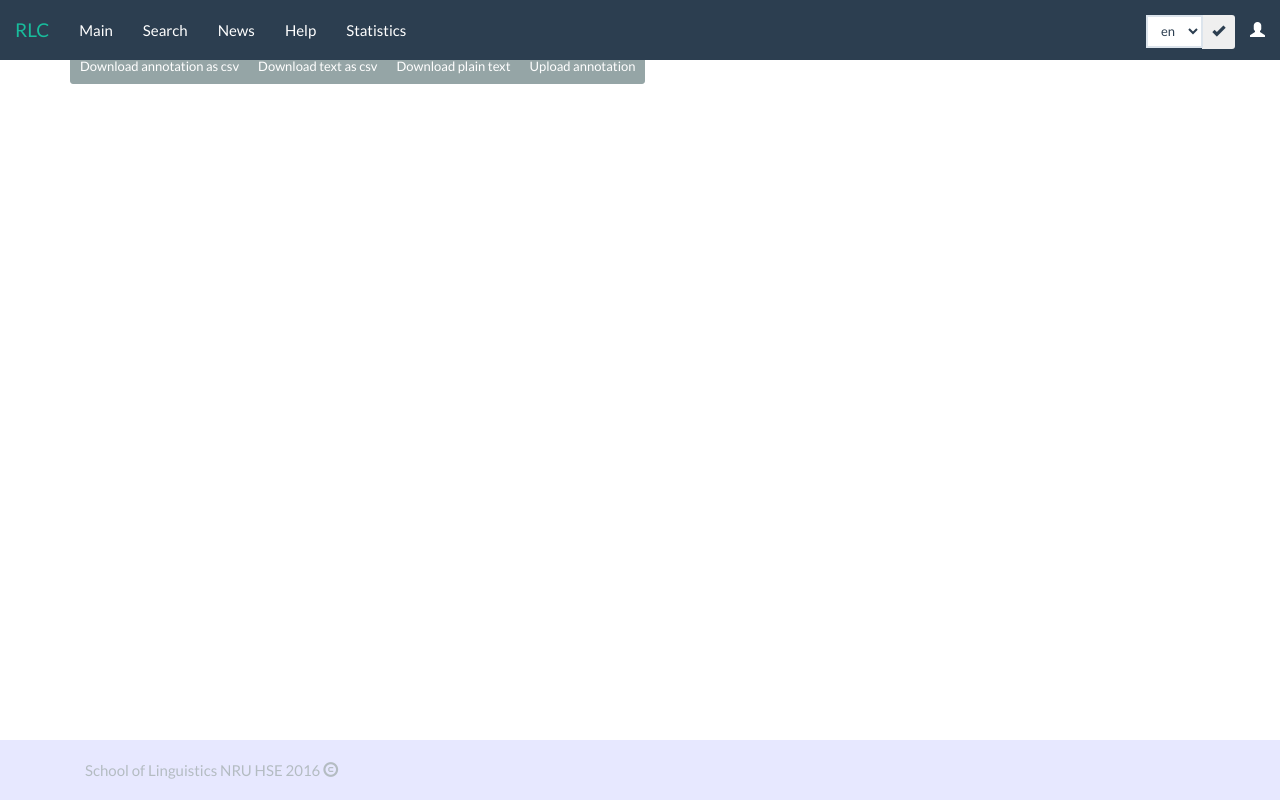
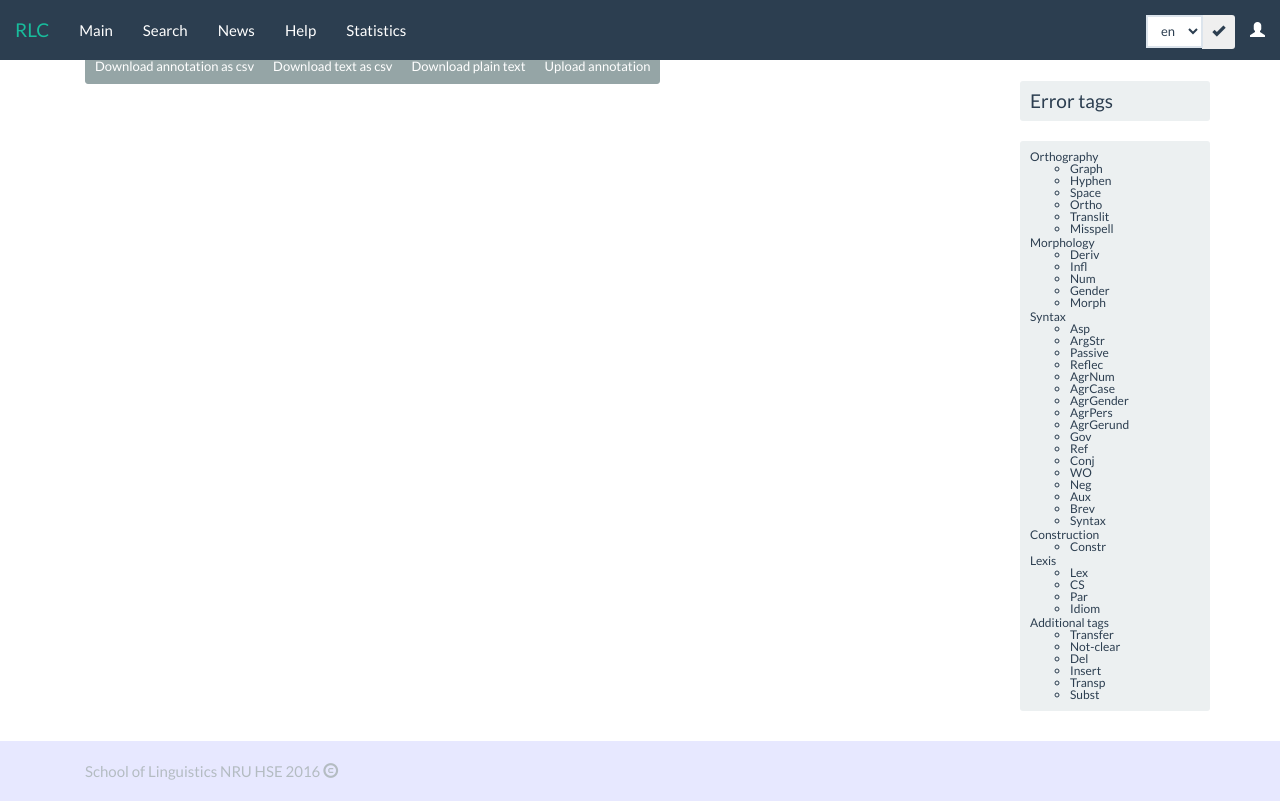
Before and after one commit to euetova/heritage_corpus, a Django app: template templates/annotator/viewtest.html in a window 1280 px wide. Run offline with Django 3.2, Linux system fonts and the light colour scheme; the template is opened without the code that fills it, so the values that code supplies are empty; some libraries are stand-ins or nearby versions.

Commit message:
add list of taggs in annotation

```diff
--- a/templates/annotator/viewtest.html
+++ b/templates/annotator/viewtest.html
@@ -28,7 +28,6 @@
 $(document).ready(function(){
     $(".token[title*='bastard']").css( "text-decoration", "underline" );
 });
-
  function search(id) {
 $.get("/RLC/document-annotations/get_correction_by_id/"+id,
                     function (data) {
@@ -49,6 +48,8 @@ $.get("/RLC/document-annotations/get_correction_by_id/"+id,
   <strong>Warning!</strong>
 </div>
               {% endif %}
+
+     <div class="col-md-10">
     {% for doc, sents in data %}
     <div class="row">
       <div class="col-md-6">
@@ -124,7 +125,7 @@ $.get("/RLC/document-annotations/get_correction_by_id/"+id,
      <button type="button" class="btn btn-default  btn-sm" data-toggle="modal" data-target="#upload_csv">{% trans "Upload annotation" %}</button>
 
     </div>
-
+</div>
 
     <div class="modal fade" tabindex="-1" role="dialog" id="upload_csv">
   <div class="modal-dialog">
@@ -152,4 +153,69 @@ $.get("/RLC/document-annotations/get_correction_by_id/"+id,
     </div><!-- /.modal-content -->
   </div><!-- /.modal-dialog -->
 </div><!-- /.modal -->
+
+	<div class="col-md-2">
+    <div class="row" style="padding-top:20px; line-height: 1; font-size:80%">
+<h4 class="well well-sm">Error tags</h4>
+  <ul class="nav nav-stacked well well-sm">
+    <li>Orthography
+    <ul>
+        <li>Graph</li>
+        <li>Hyphen</li>
+        <li>Space</li>
+        <li>Ortho</li>
+        <li>Translit</li>
+        <li>Misspell</li>
+    </ul></li>
+    <li>Morphology
+    <ul>
+        <li>Deriv</li>
+        <li>Infl</li>
+        <li>Num</li>
+        <li>Gender</li>
+        <li>Morph</li>
+    </ul></li>
+    <li>Syntax
+    <ul>
+        <li>Asp</li>
+        <li>ArgStr</li>
+        <li>Passive</li>
+        <li>Reflec</li>
+        <li>AgrNum</li>
+        <li>AgrCase</li>
+		<li>AgrGender</li>
+        <li>AgrPers</li>
+        <li>AgrGerund</li>
+        <li>Gov</li>
+        <li>Ref</li>
+        <li>Conj</li>
+		<li>WO</li>
+        <li>Neg</li>
+        <li>Aux</li>
+        <li>Brev</li>
+        <li>Syntax</li>
+	</ul></li>
+    <li>Construction
+    <ul>
+        <li>Constr</li>
+    </ul></li>
+    <li>Lexis
+    <ul>
+	    <li>Lex</li>
+        <li>CS</li>
+        <li>Par</li>
+		<li>Idiom</li>
+	</ul></li>
+	<li>Additional tags
+	<ul>
+	    <li>Transfer</li>
+		<li>Not-clear</li>
+		<li>Del</li>
+		<li>Insert</li>
+		<li>Transp</li>
+		<li>Subst</li>
+	</ul></li>
+  </ul>
+    </div>
+    </div>
 {% endblock %}
```
